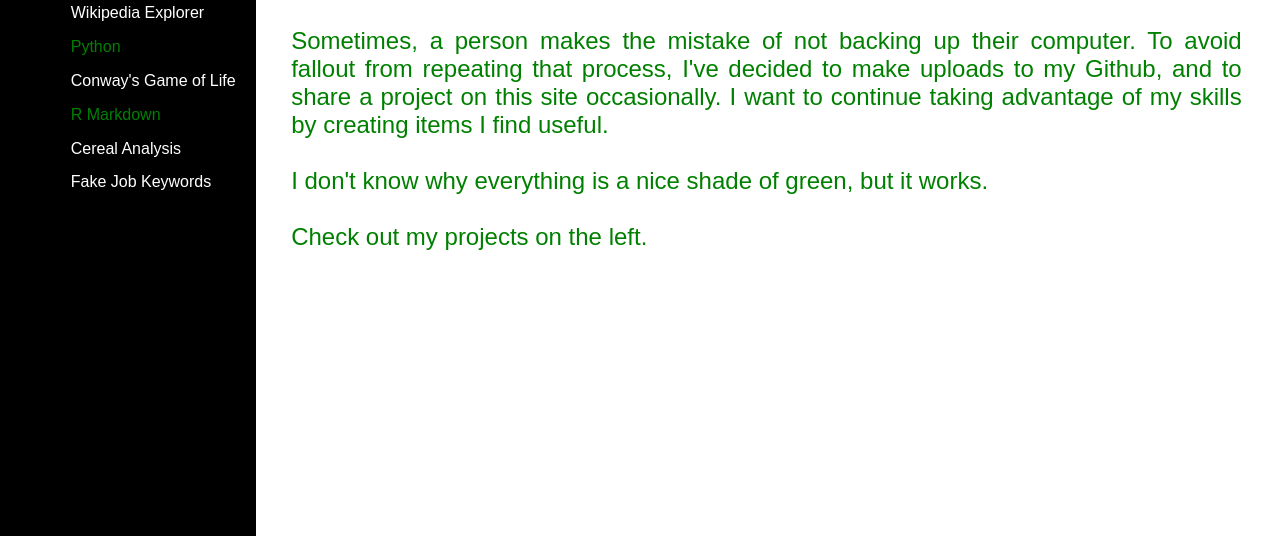
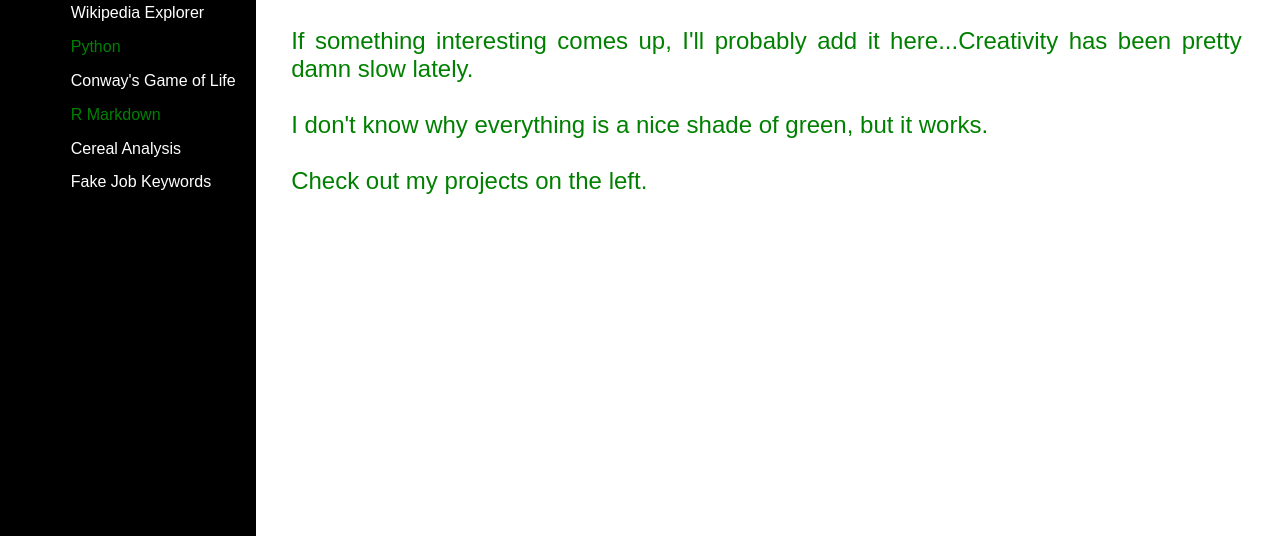
Before and after one commit to caseyot6/caseyot6.github.io, a plain HTML site: page index.html in a window 1280 px wide. Shown: the part 264-800 px from the top of the page. Drawn offline with Linux system fonts and the light colour scheme.

Commit message:
Update index.html

```diff
--- a/index.html
+++ b/index.html
@@ -59,10 +59,7 @@
 
     <h1 id = "pagetitle"> Why is this site here? </h1>
 
-    <p id ="bio"> Sometimes, a person makes the mistake of not backing up their computer.
-         To avoid fallout from repeating that process, I've decided to make uploads to my Github, and to share
-         a project on this site occasionally. I want to continue taking advantage of my skills
-         by creating items I find useful.
+    <p id ="bio"> If something interesting comes up, I'll probably add it here...Creativity has been pretty damn slow lately.
 
          <br><br> I don't know why everything is a nice shade of green, but it works.
 
```
